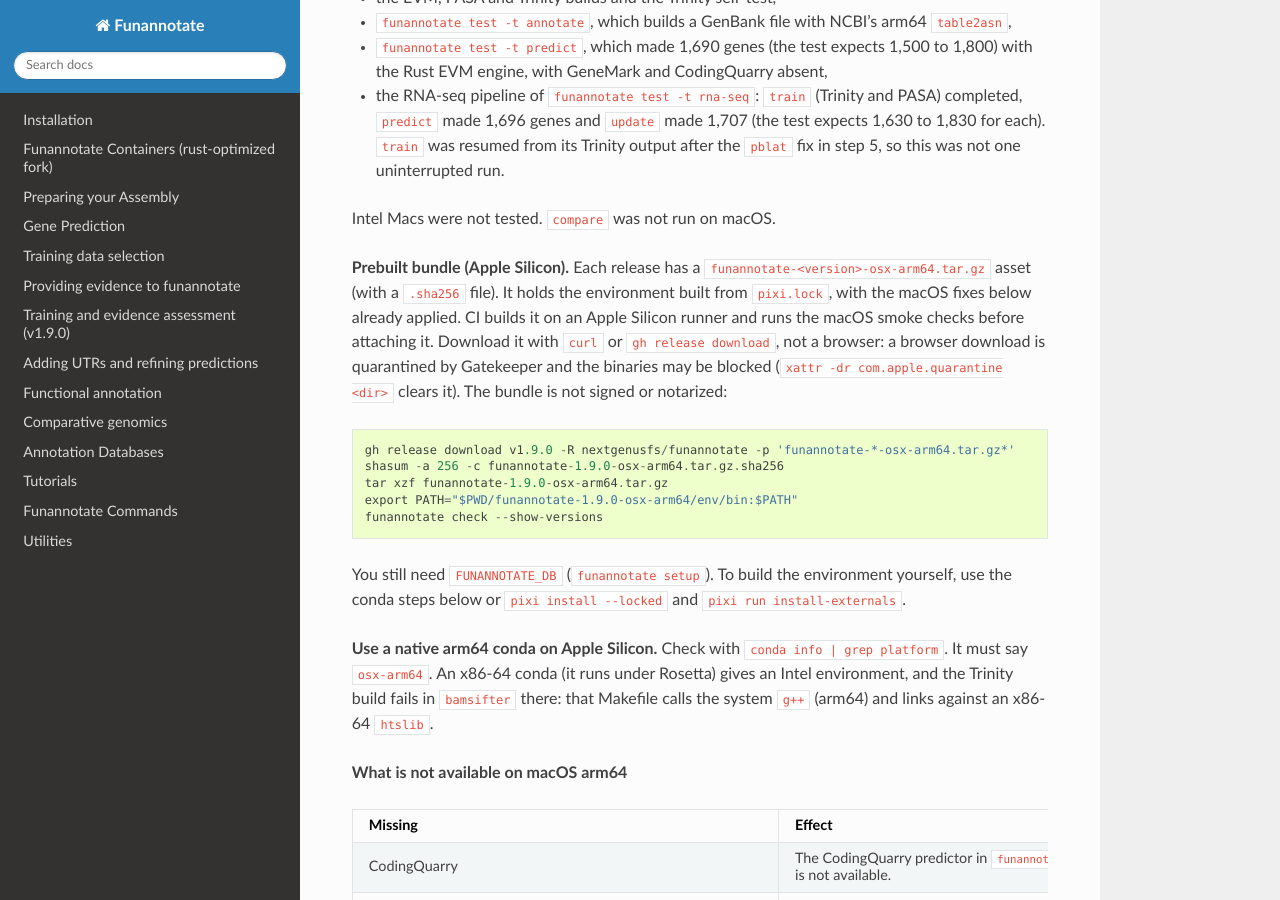
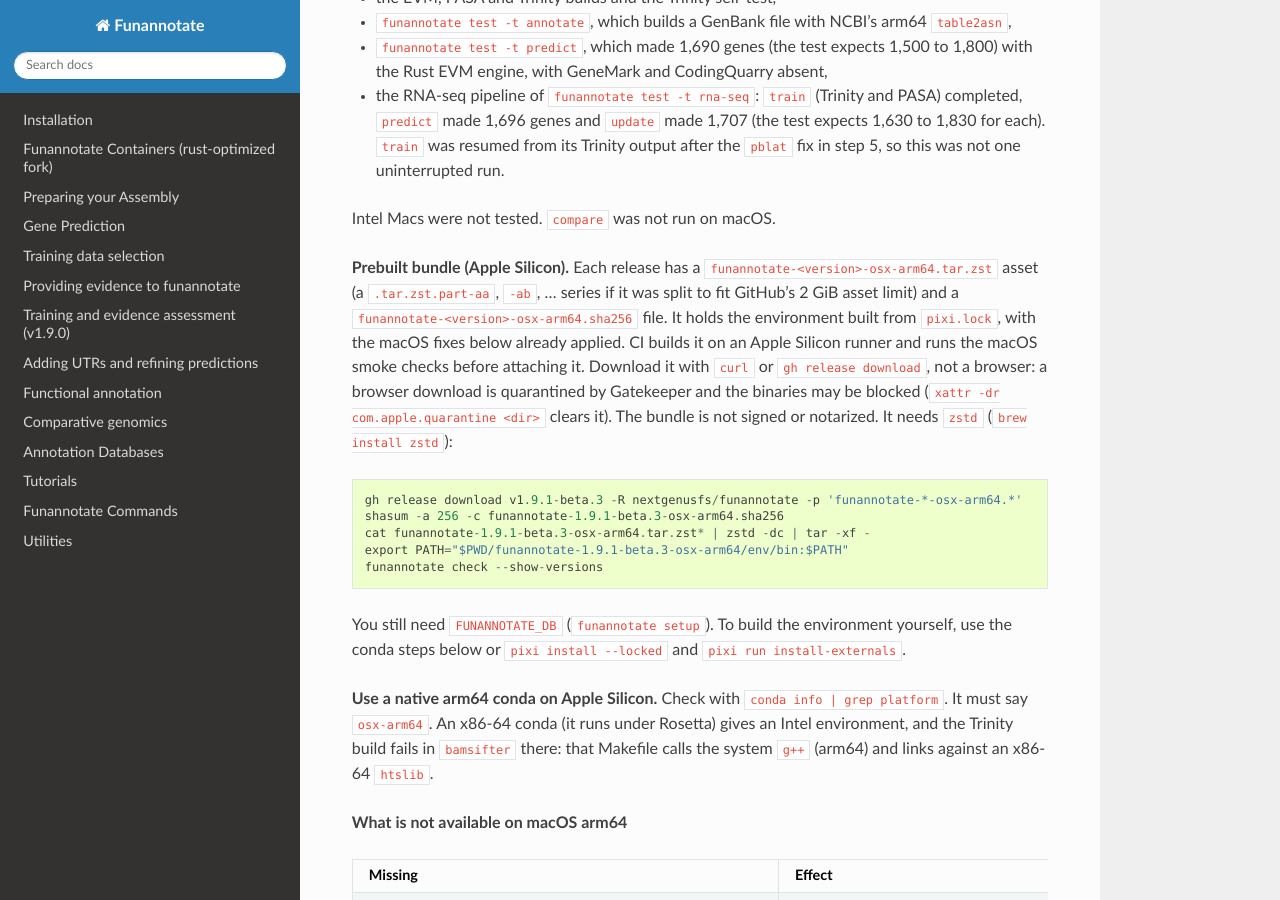
Before and after one commit to nextgenusfs/funannotate, a Sphinx documentation site: the page built from docs/conda.rst, in a window 1280 px wide and 900 px high, scrolled down 3516 px. Built offline with Sphinx 7.4.7 and the Read the Docs theme 3.1.0, drawn with Linux system fonts in a browser that asks for light colours.

Commit message:
macos-release: prune the env, zstd, split over the asset limit, relative links, strict relocation check
- print where the size is (bin, opt/trinityrnaseq two levels) before and after pruning
- prune __clobbers__, include, the Rust toolchain, docs and caches; Trinity's cargo
  intermediates, .git, objects and sample data
- rewrite absolute links into the build directory to relative ones
- compress with zstd; split into parts under 2 GiB if still too big
- the relocation check fails on links into /Users/runner and on a Trinity entry that does not resolve
- upload data files before the checksum file
- docs: new asset names and extraction

Co-Authored-By: Claude Sonnet 5.5 <noreply@anthropic.com>

```diff
--- a/docs/conda.rst
+++ b/docs/conda.rst
@@ -192,18 +192,19 @@ arm64) with a native arm64 conda (Miniforge) and Python 3.9. They covered:
 Intel Macs were not tested. ``compare`` was not run on macOS.
 
 **Prebuilt bundle (Apple Silicon).** Each release has a
-``funannotate-<version>-osx-arm64.tar.gz`` asset (with a ``.sha256`` file). It holds the
-environment built from ``pixi.lock``, with the macOS fixes below already applied.
-CI builds it on an Apple Silicon runner and runs the macOS smoke checks before
-attaching it. Download it with ``curl`` or ``gh release download``, not a browser:
-a browser download is quarantined by Gatekeeper and the binaries may be blocked
-(``xattr -dr com.apple.quarantine <dir>`` clears it). The bundle is not signed or
-notarized::
+``funannotate-<version>-osx-arm64.tar.zst`` asset (a ``.tar.zst.part-aa``, ``-ab``, ...
+series if it was split to fit GitHub's 2 GiB asset limit) and a
+``funannotate-<version>-osx-arm64.sha256`` file. It holds the environment built from
+``pixi.lock``, with the macOS fixes below already applied. CI builds it on an Apple
+Silicon runner and runs the macOS smoke checks before attaching it. Download it with
+``curl`` or ``gh release download``, not a browser: a browser download is quarantined by
+Gatekeeper and the binaries may be blocked (``xattr -dr com.apple.quarantine <dir>``
+clears it). The bundle is not signed or notarized. It needs ``zstd`` (``brew install zstd``)::
 
-    gh release download v1.9.0 -R nextgenusfs/funannotate -p 'funannotate-*-osx-arm64.tar.gz*'
-    shasum -a 256 -c funannotate-1.9.0-osx-arm64.tar.gz.sha256
-    tar xzf funannotate-1.9.0-osx-arm64.tar.gz
-    export PATH="$PWD/funannotate-1.9.0-osx-arm64/env/bin:$PATH"
+    gh release download v1.9.1-beta.3 -R nextgenusfs/funannotate -p 'funannotate-*-osx-arm64.*'
+    shasum -a 256 -c funannotate-1.9.1-beta.3-osx-arm64.sha256
+    cat funannotate-1.9.1-beta.3-osx-arm64.tar.zst* | zstd -dc | tar -xf -
+    export PATH="$PWD/funannotate-1.9.1-beta.3-osx-arm64/env/bin:$PATH"
     funannotate check --show-versions
 
 You still need ``FUNANNOTATE_DB`` (``funannotate setup``). To build the environment
```
Also changed, not shown: 1 other file.
